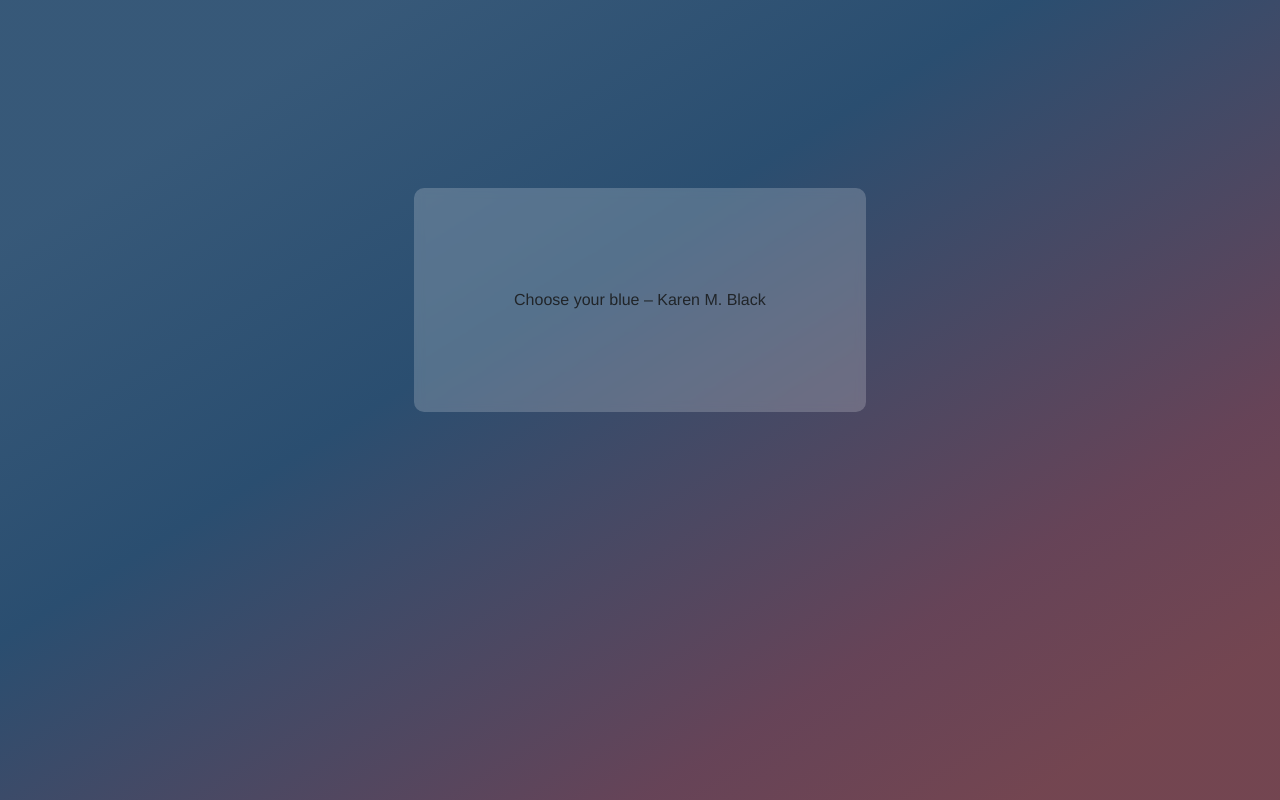
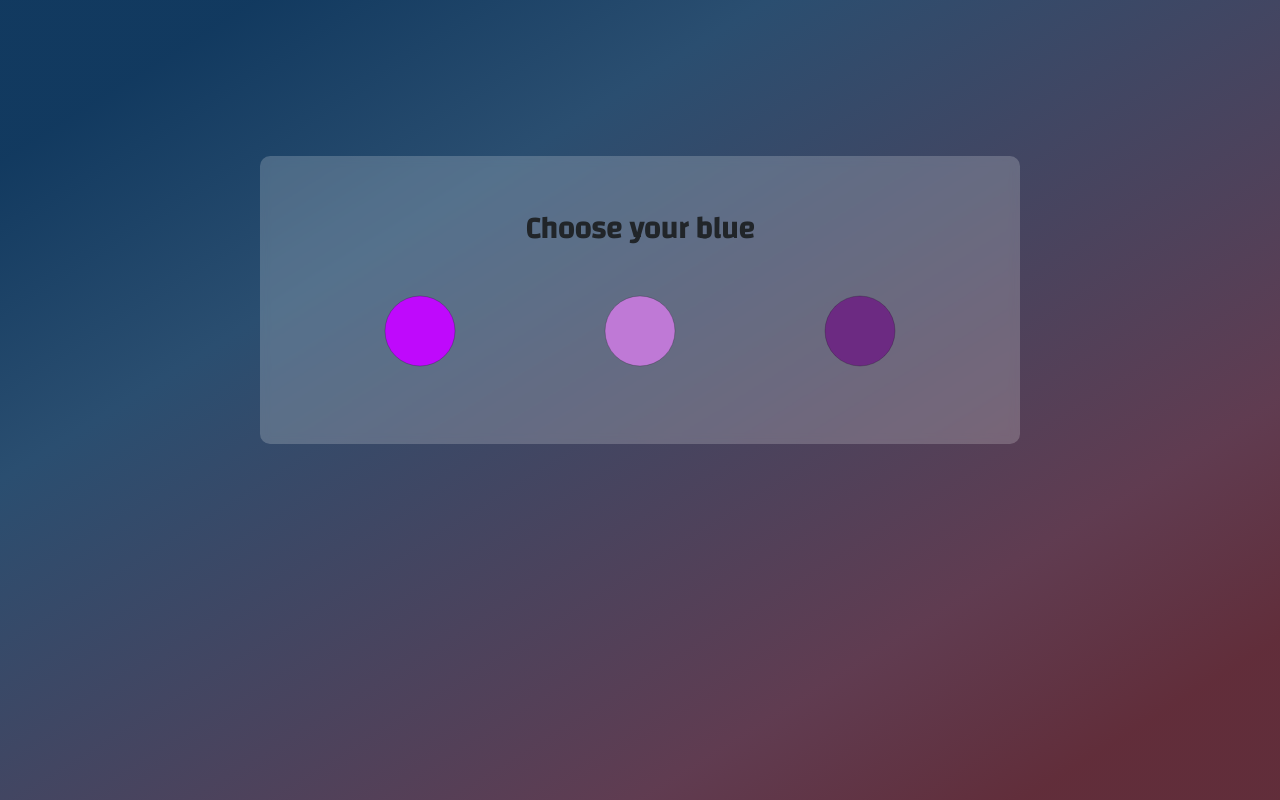
Before and after one commit to spaden/marriageAppPredictor, a Vue app in the folder marriage_code/: page /#/quiz in a window 1280 px wide. Built offline with nearby package versions, Linux system fonts and the light colour scheme.

Commit message:
quiz_web_html

```diff
--- a/marriage_code/public/index.html
+++ b/marriage_code/public/index.html
@@ -6,29 +6,23 @@
 		<meta name="viewport" content="width=device-width,initial-scale=1.0" />
 		<link rel="icon" href="<%= BASE_URL %>favicon.ico" />
 		<link rel="preconnect" href="https://fonts.gstatic.com" />
-		<link
-			href="https://fonts.googleapis.com/css2?family=Caveat&display=swap"
-			rel="stylesheet"
-		/>
+		<link href="https://fonts.googleapis.com/css2?family=Caveat&display=swap"
+			  rel="stylesheet"/>
 		<link rel="preconnect" href="https://fonts.gstatic.com" />
-		<link
-			href="https://fonts.googleapis.com/css2?family=Roboto&display=swap"
-			rel="stylesheet"
-		/>
+		<link href="https://fonts.googleapis.com/css2?family=Roboto&display=swap"
+			  rel="stylesheet"/>
 		<link rel="preconnect" href="https://fonts.gstatic.com" />
-		<link
-			href="https://fonts.googleapis.com/css2?family=Changa:wght@500&family=Roboto&display=swap"
-			rel="stylesheet"
-		/>
+		<link href="https://fonts.googleapis.com/css2?family=Changa:wght@500&family=Roboto&display=swap"
+			  rel="stylesheet"/>
 		<title><%= htmlWebpackPlugin.options.title %></title>
 		<style>
 			body {
 				background: linear-gradient(
 					to bottom right,
-					rgba(5, 47, 87, 0.8) 15%,
-					rgba(5, 47, 87, 0.85) 40%,
-					rgba(56, 11, 37, 0.77) 75%,
-					rgba(80, 23, 37, 0.8) 90%
+					rgba(5, 47, 87, 0.95) 10%,
+					rgba(5, 47, 87, 0.85) 30%,
+					rgba(56, 11, 37, 0.8) 75%,
+					rgba(80, 23, 37, 0.9) 90%
 				);
 				height: 100%;
 			}
@@ -51,20 +45,17 @@
 				background: #555;
 			}
 		</style>
-		<link
-			rel="stylesheet"
-			href="https://maxcdn.bootstrapcdn.com/bootstrap/4.0.0/css/bootstrap.min.css"
-			integrity="sha384-Gn5384xqQ1aoWXA+058RXPxPg6fy4IWvTNh0E263XmFcJlSAwiGgFAW/dAiS6JXm"
-			crossorigin="anonymous"
-		/>
+		<link rel="stylesheet"
+			  href="https://maxcdn.bootstrapcdn.com/bootstrap/4.0.0/css/bootstrap.min.css"
+			  integrity="sha384-Gn5384xqQ1aoWXA+058RXPxPg6fy4IWvTNh0E263XmFcJlSAwiGgFAW/dAiS6JXm"
+			  crossorigin="anonymous"/>
 	</head>
 	<body>
 		<noscript>
-			<strong
-				>We're sorry but <%= htmlWebpackPlugin.options.title %> doesn't work
+			<strong>
+				We're sorry but <%= htmlWebpackPlugin.options.title %> doesn't work
 				properly without JavaScript enabled. Please enable it to
-				continue.</strong
-			>
+				continue.</strong>
 		</noscript>
 		<div id="app"></div>
 
--- /dev/null
+++ b/marriage_code/src/assets/heartButton.vue
@@ -0,0 +1,84 @@
+<template>
+ <svg width="80" height="80" viewBox="0 0 88 90" fill="none" xmlns="http://www.w3.org/2000/svg">
+        <g opacity="0.8" filter="url(#filter0_d)">
+          <path
+            d="M75.1667 42.5171C75.1667 62.0279 59.8312 77.9167 41 77.9167C22.1688 77.9167 6.83333 62.0279 6.83333 42.5171C6.83333 22.9722 22.1688 7.08337 41 7.08337C59.8312 7.08337 75.1667 22.9722 75.1667 42.5171Z"
+            fill="#8075F7"
+          />
+        </g>
+        <g filter="url(#filter1_d)">
+          <path
+            fill-rule="evenodd"
+            clip-rule="evenodd"
+            d="M40.761 50.8538C38.5904 49.5179 36.5711 47.9456 34.7393 46.1652C33.4514 44.8829 32.471 43.3198 31.8731 41.5954C30.7971 38.2503 32.0539 34.4208 35.5711 33.2875C37.4196 32.6924 39.4384 33.0326 40.9961 34.2015C42.5543 33.034 44.5725 32.694 46.4211 33.2875C49.9383 34.4208 51.2041 38.2503 50.1281 41.5954C49.5302 43.3198 48.5498 44.8829 47.2619 46.1652C45.4301 47.9456 43.4108 49.5179 41.2402 50.8538L41.0051 51L40.761 50.8538Z"
+            fill="#E5658C"
+          />
+          <path
+            fill-rule="evenodd"
+            clip-rule="evenodd"
+            d="M40.761 50.8538C38.5904 49.5179 36.5711 47.9456 34.7393 46.1652C33.4514 44.8829 32.471 43.3198 31.8731 41.5954C30.7971 38.2503 32.0539 34.4208 35.5711 33.2875C37.4196 32.6924 39.4384 33.0326 40.9961 34.2015C42.5543 33.034 44.5725 32.694 46.4211 33.2875C49.9383 34.4208 51.2041 38.2503 50.1281 41.5954C49.5302 43.3198 48.5498 44.8829 47.2619 46.1652C45.4301 47.9456 43.4108 49.5179 41.2402 50.8538L41.0051 51L40.761 50.8538Z"
+            stroke="url(#paint0_linear)"
+            stroke-width="1.5"
+            stroke-linecap="round"
+            stroke-linejoin="round"
+          />
+        </g>
+        <path
+          d="M44.7393 37.053C45.8046 37.3933 46.5615 38.3497 46.6561 39.475"
+          stroke="#200E32"
+          stroke-width="1.5"
+          stroke-linecap="round"
+          stroke-linejoin="round"
+        />
+        <defs>
+          <filter
+            id="filter0_d"
+            x="0.833328"
+            y="1.08337"
+            width="86.3333"
+            height="88.8333"
+            filterUnits="userSpaceOnUse"
+            color-interpolation-filters="sRGB"
+          >
+            <feFlood flood-opacity="0" result="BackgroundImageFix" />
+            <feColorMatrix in="SourceAlpha" type="matrix" values="0 0 0 0 0 0 0 0 0 0 0 0 0 0 0 0 0 0 127 0" />
+            <feOffset dx="3" dy="3" />
+            <feGaussianBlur stdDeviation="4.5" />
+            <feColorMatrix type="matrix" values="0 0 0 0 0 0 0 0 0 0 0 0 0 0 0 0 0 0 0.46 0" />
+            <feBlend mode="normal" in2="BackgroundImageFix" result="effect1_dropShadow" />
+            <feBlend mode="normal" in="SourceGraphic" in2="effect1_dropShadow" result="shape" />
+          </filter>
+          <filter id="filter1_d"
+				  x="28.7534"
+				  y="32.25"
+				  width="24.4933"
+				  height="24.5"
+				  filterUnits="userSpaceOnUse"
+				  color-interpolation-filters="sRGB">
+
+            <feFlood flood-opacity="0" result="BackgroundImageFix" />
+            <feColorMatrix in="SourceAlpha" type="matrix" values="0 0 0 0 0 0 0 0 0 0 0 0 0 0 0 0 0 0 127 0" />
+            <feOffset dy="3" />
+            <feGaussianBlur stdDeviation="1" />
+            <feColorMatrix type="matrix" values="0 0 0 0 0 0 0 0 0 0 0 0 0 0 0 0 0 0 0.25 0" />
+            <feBlend mode="normal" in2="BackgroundImageFix" result="effect1_dropShadow" />
+            <feBlend mode="normal" in="SourceGraphic" in2="effect1_dropShadow" result="shape" />
+          </filter>
+          <linearGradient id="paint0_linear" x1="41" y1="33" x2="41" y2="51" gradientUnits="userSpaceOnUse">
+            <stop stop-color="#9A486D" />
+            <stop offset="1" stop-color="#8E1A4E" stop-opacity="0.87" />
+          </linearGradient>
+        </defs>
+      </svg>
+</template>
+<script lang="ts">
+import { Component, Vue } from "vue-property-decorator";
+
+@Component
+export default class HeartButton extends Vue {
+
+}
+</script>
+<style lang="sass" scoped>
+
+</style>
--- a/marriage_code/src/views/Home_mobile.vue
+++ b/marriage_code/src/views/Home_mobile.vue
@@ -5,132 +5,21 @@
       <span>– Karen M. Black</span>
     </div>
     <div class="box box__button">
-			<svg
-				width="80"
-				height="80"
-				viewBox="0 0 88 90"
-				fill="none"
-				xmlns="http://www.w3.org/2000/svg"
-			>
-				<g opacity="0.8" filter="url(#filter0_d)">
-					<path
-						d="M75.1667 42.5171C75.1667 62.0279 59.8312 77.9167 41 77.9167C22.1688 77.9167 6.83333 62.0279 6.83333 42.5171C6.83333 22.9722 22.1688 7.08337 41 7.08337C59.8312 7.08337 75.1667 22.9722 75.1667 42.5171Z"
-						fill="#8075F7"
-					/>
-				</g>
-				<g filter="url(#filter1_d)">
-					<path
-						fill-rule="evenodd"
-						clip-rule="evenodd"
-						d="M40.761 50.8538C38.5904 49.5179 36.5711 47.9456 34.7393 46.1652C33.4514 44.8829 32.471 43.3198 31.8731 41.5954C30.7971 38.2503 32.0539 34.4208 35.5711 33.2875C37.4196 32.6924 39.4384 33.0326 40.9961 34.2015C42.5543 33.034 44.5725 32.694 46.4211 33.2875C49.9383 34.4208 51.2041 38.2503 50.1281 41.5954C49.5302 43.3198 48.5498 44.8829 47.2619 46.1652C45.4301 47.9456 43.4108 49.5179 41.2402 50.8538L41.0051 51L40.761 50.8538Z"
-						fill="#E5658C"
-					/>
-					<path
-						fill-rule="evenodd"
-						clip-rule="evenodd"
-						d="M40.761 50.8538C38.5904 49.5179 36.5711 47.9456 34.7393 46.1652C33.4514 44.8829 32.471 43.3198 31.8731 41.5954C30.7971 38.2503 32.0539 34.4208 35.5711 33.2875C37.4196 32.6924 39.4384 33.0326 40.9961 34.2015C42.5543 33.034 44.5725 32.694 46.4211 33.2875C49.9383 34.4208 51.2041 38.2503 50.1281 41.5954C49.5302 43.3198 48.5498 44.8829 47.2619 46.1652C45.4301 47.9456 43.4108 49.5179 41.2402 50.8538L41.0051 51L40.761 50.8538Z"
-						stroke="url(#paint0_linear)"
-						stroke-width="1.5"
-						stroke-linecap="round"
-						stroke-linejoin="round"
-					/>
-				</g>
-				<path
-					d="M44.7393 37.053C45.8046 37.3933 46.5615 38.3497 46.6561 39.475"
-					stroke="#200E32"
-					stroke-width="1.5"
-					stroke-linecap="round"
-					stroke-linejoin="round"
-				/>
-				<defs>
-					<filter
-						id="filter0_d"
-						x="0.833328"
-						y="1.08337"
-						width="86.3333"
-						height="88.8333"
-						filterUnits="userSpaceOnUse"
-						color-interpolation-filters="sRGB"
-					>
-						<feFlood flood-opacity="0" result="BackgroundImageFix" />
-						<feColorMatrix
-							in="SourceAlpha"
-							type="matrix"
-							values="0 0 0 0 0 0 0 0 0 0 0 0 0 0 0 0 0 0 127 0"
-						/>
-						<feOffset dx="3" dy="3" />
-						<feGaussianBlur stdDeviation="4.5" />
-						<feColorMatrix
-							type="matrix"
-							values="0 0 0 0 0 0 0 0 0 0 0 0 0 0 0 0 0 0 0.46 0"
-						/>
-						<feBlend
-							mode="normal"
-							in2="BackgroundImageFix"
-							result="effect1_dropShadow"
-						/>
-						<feBlend
-							mode="normal"
-							in="SourceGraphic"
-							in2="effect1_dropShadow"
-							result="shape"
-						/>
-					</filter>
-					<filter
-						id="filter1_d"
-						x="28.7534"
-						y="32.25"
-						width="24.4933"
-						height="24.5"
-						filterUnits="userSpaceOnUse"
-						color-interpolation-filters="sRGB"
-					>
-						<feFlood flood-opacity="0" result="BackgroundImageFix" />
-						<feColorMatrix
-							in="SourceAlpha"
-							type="matrix"
-							values="0 0 0 0 0 0 0 0 0 0 0 0 0 0 0 0 0 0 127 0"
-						/>
-						<feOffset dy="3" />
-						<feGaussianBlur stdDeviation="1" />
-						<feColorMatrix
-							type="matrix"
-							values="0 0 0 0 0 0 0 0 0 0 0 0 0 0 0 0 0 0 0.25 0"
-						/>
-						<feBlend
-							mode="normal"
-							in2="BackgroundImageFix"
-							result="effect1_dropShadow"
-						/>
-						<feBlend
-							mode="normal"
-							in="SourceGraphic"
-							in2="effect1_dropShadow"
-							result="shape"
-						/>
-					</filter>
-					<linearGradient
-						id="paint0_linear"
-						x1="41"
-						y1="33"
-						x2="41"
-						y2="51"
-						gradientUnits="userSpaceOnUse"
-					>
-						<stop stop-color="#9A486D" />
-						<stop offset="1" stop-color="#8E1A4E" stop-opacity="0.87" />
-					</linearGradient>
-				</defs>
-			</svg>
+        <heart-button></heart-button>
     </div>
   </div>
 </template>
 
 <script lang="ts">
 import { Component, Vue } from "vue-property-decorator";
+import HeartButton from '../assets/heartButton.vue'
 
-@Component
-export default class Home_mobile extends Vue {}
+@Component({
+  components: {
+    HeartButton
+  }
+})
+export default class HomeMobile extends Vue {}
 </script>
 <style scoped lang="scss">
 #container {
@@ -138,11 +27,7 @@ export default class Home_mobile extends Vue {}
   flex-direction: column; /* make main axis vertical */
   justify-content: center; /* center items vertically, in this case */
   align-items: center; /* center items horizontally, in this case */
-	background-image: linear-gradient(
-			to bottom right,
-			rgba(58, 97, 134, 0.7),
-			rgba(137, 37, 62, 0.8)
-		),
+  background-image: linear-gradient(to bottom right, rgba(58, 97, 134, 0.7), rgba(137, 37, 62, 0.8)),
     url("../../src/assets/home_mobile.jpg");
   background-size: cover;
   background-position: center;
@@ -152,12 +37,12 @@ export default class Home_mobile extends Vue {}
   height: 97vh;
   border-radius: 30px;
   font-family: "Caveat", cursive;
-	font-size: 23px;
+  font-size: 25px;
   color: #8075f7;
   .box {
     text-align: center; /* will center text in <p>, which is not a flex item */
     &__heading {
-			padding: 5px;
+      padding: 8px;
       border-radius: 15px;
       width: auto;
       height: auto;
--- a/marriage_code/src/views/Quiz_web.vue
+++ b/marriage_code/src/views/Quiz_web.vue
@@ -2,7 +2,24 @@
 	<div id="container">
 		<div class="box">
 			Choose your {{ colorName }}
-			<span>– Karen M. Black</span>
+
+			<div class="box__choose">
+				<span class="circle circle__left">
+					<svg height="100" width="100">
+						<circle cx="50" cy="50" r="35" stroke="black" stroke-width="0.2" fill="#BF09FC" />
+					</svg>
+				</span>
+				<span class="circle cirlce__middle">
+					<svg height="100" width="100">
+						<circle cx="50" cy="50" r="35" stroke="black" stroke-width="0.2" fill="#BF79D6" />
+					</svg>
+				</span>
+				<span class="circle circle__left">
+					<svg height="100" width="100">
+						<circle cx="50" cy="50" r="35" stroke="black" stroke-width="0.2" fill="#6C2A82" />
+					</svg>
+				</span>
+			</div>
 		</div>
 	</div>
 </template>
@@ -21,11 +38,21 @@ export default class QuizPageWeb extends Vue {
 	align-items: center;
 	height: 100vh;
 	.box {
+		font-size: 30px;
+		font-family: "Changa", sans-serif;
+		font-weight: bold;
 		background-color: rgba(255, 255, 255, 0.2);
 		backdrop-filter: blur(5px);
 		border-radius: 10px;
-		padding: 100px;
+		padding: 50px;
 		transform: translateY(-100px);
+
+		&__choose {
+			margin-top: 30px;
+			.circle {
+				margin: 60px;
+			}
+		}
 	}
 }
 </style>
```
Lines whose indentation alone changed are shown as unchanged.
